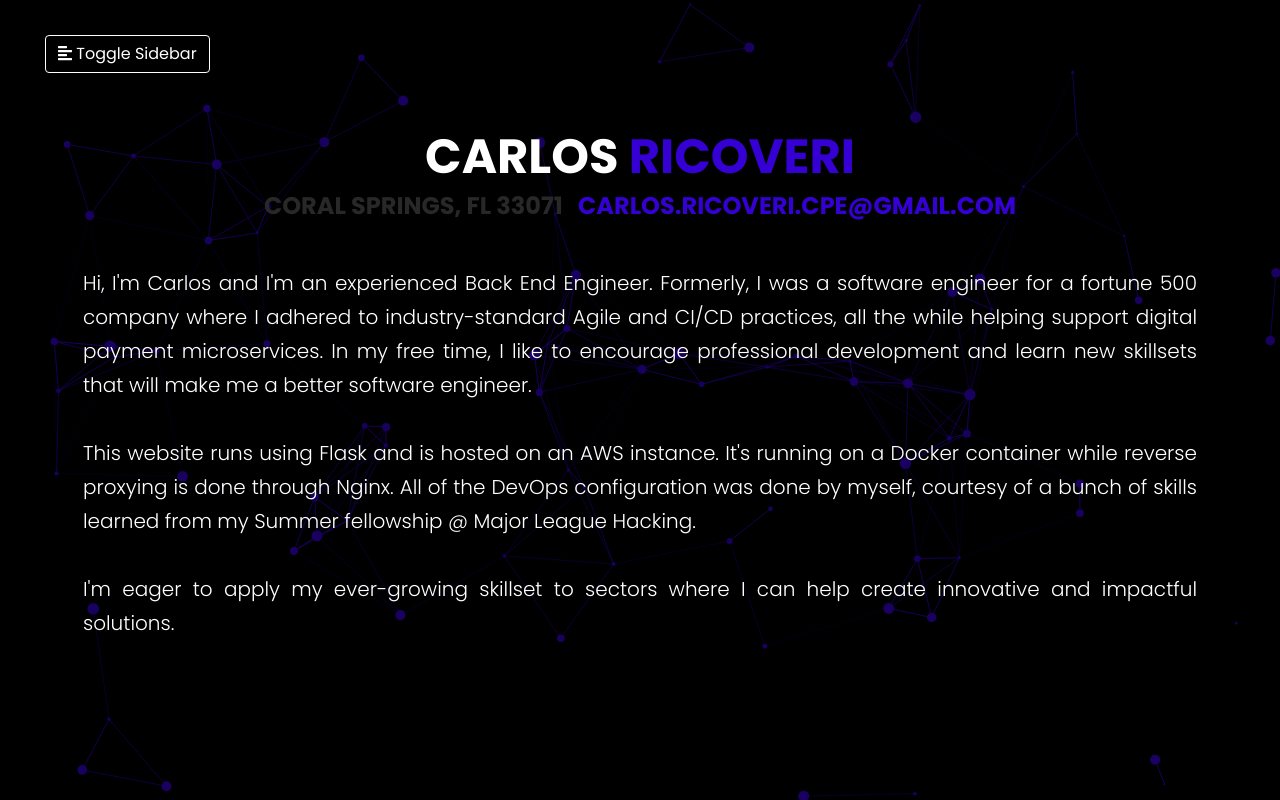
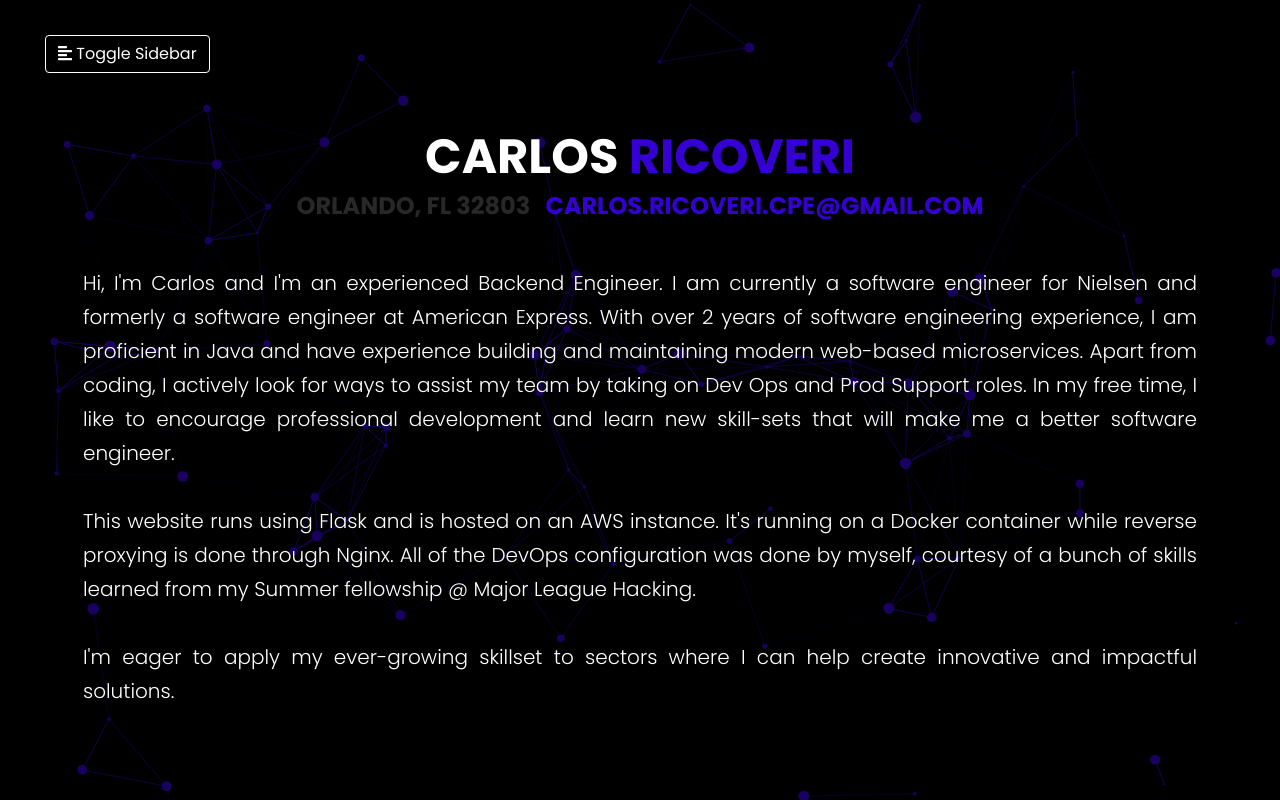
Before and after one commit to carlosricov/Personal-Portfolio, a Flask app: page /portfolio in a window 1280 px wide. Run offline with Flask 2, Linux system fonts and the light colour scheme; some libraries are stand-ins or nearby versions.

Commit message:
Updates description

```diff
--- a/app/templates/portfolio.html
+++ b/app/templates/portfolio.html
@@ -70,9 +70,9 @@
                 <h1 class="container-fluid text-uppercase font-weight-bold mb-0 d-none d-md-flex justify-content-center" style="font-size: 3rem;">Carlos&nbsp;<span class="lastname-text text-uppercase font-weight-bold">Ricoveri</span></h1>
                 <h1 class="container-fluid text-uppercase font-weight-bold mb-0 d-md-none d-flex justify-content-center" style="font-size: 2.25rem;">Carlos&nbsp;<span class="lastname-text text-uppercase font-weight-bold" style="font-size: 2.25rem;">Ricoveri</span></h1>
                 <div class="container-fluid mb-4 d-flex">
-                    <p class="container-fluid subheading text-uppercase font-weight-bold d-inline justify-content-center text-center">Coral Springs, FL 33071&nbsp;&nbsp;&nbsp;<a href="mailto:carlos.ricoveri.cpe@gmail.com" class="hyp-text d-none d-md-inline">Carlos.Ricoveri.cpe@gmail.com</a><a href="mailto:carlos.ricoveri.cpe@gmail.com" class="hyp-text d-md-none d-flex justify-content-center">Gmail</a></p>
+                    <p class="container-fluid subheading text-uppercase font-weight-bold d-inline justify-content-center text-center">Orlando, FL 32803&nbsp;&nbsp;&nbsp;<a href="mailto:carlos.ricoveri.cpe@gmail.com" class="hyp-text d-none d-md-inline">Carlos.Ricoveri.cpe@gmail.com</a><a href="mailto:carlos.ricoveri.cpe@gmail.com" class="hyp-text d-md-none d-flex justify-content-center">Gmail</a></p>
                 </div>
-                <p class="about-text font-weight-light justify-content-left px-5 text-justify mb-0">Hi, I'm Carlos and I'm an experienced Back End Engineer. Formerly, I was a software engineer for a fortune 500 company where I adhered to industry-standard Agile and CI/CD practices, all the while helping support digital payment microservices. In my free time, I like to encourage professional development and learn new skillsets that will make me a better software engineer. <br><br> This website runs using Flask and is hosted on an AWS instance. It's running on a Docker container while reverse proxying is done through Nginx. All of the DevOps configuration was done by myself, courtesy of a bunch of skills learned from my Summer fellowship @ Major League Hacking. <br><br>I'm eager to apply my ever-growing skillset to sectors where I can help create innovative and impactful solutions.</p>
+                <p class="about-text font-weight-light justify-content-left px-5 text-justify mb-0">Hi, I'm Carlos and I'm an experienced Backend Engineer. I am currently a software engineer for Nielsen and formerly a software engineer at American Express. With over 2 years of software engineering experience, I am proficient in Java and have experience building and maintaining modern web-based microservices. Apart from coding, I actively look for ways to assist my team by taking on Dev Ops and Prod Support roles. In my free time, I like to encourage professional development and learn new skill-sets that will make me a better software engineer. <br><br> This website runs using Flask and is hosted on an AWS instance. It's running on a Docker container while reverse proxying is done through Nginx. All of the DevOps configuration was done by myself, courtesy of a bunch of skills learned from my Summer fellowship @ Major League Hacking. <br><br>I'm eager to apply my ever-growing skillset to sectors where I can help create innovative and impactful solutions.</p>
             </div>
         </section>
     </div>
```
